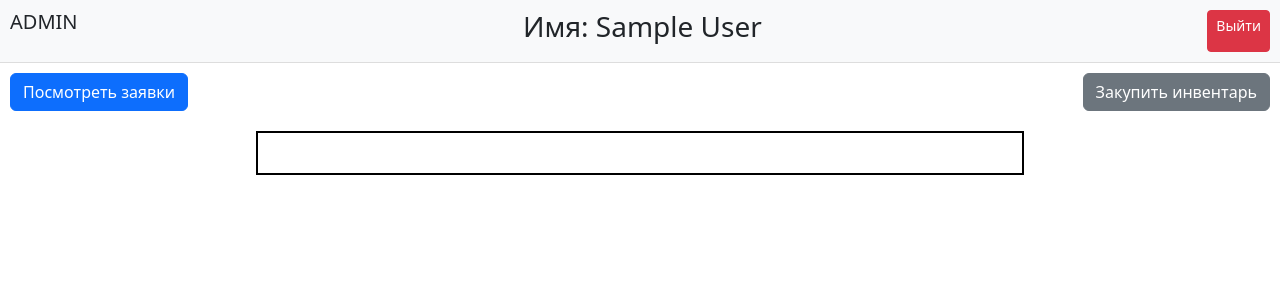
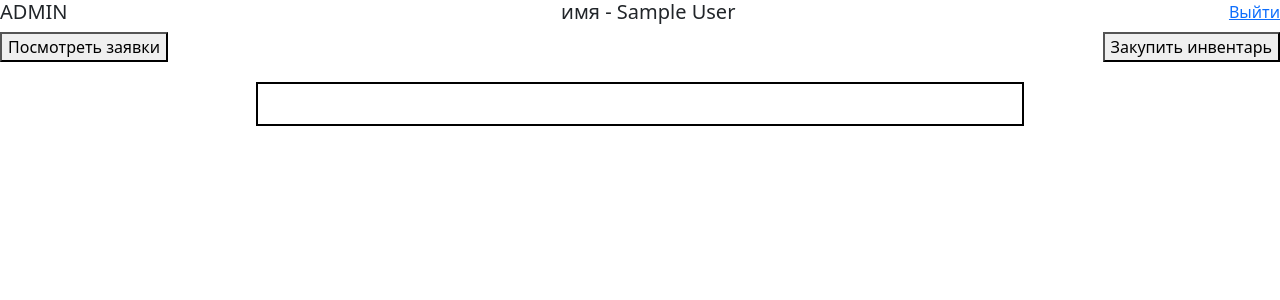
Before and after one commit to JLirik/Sport_ppo, a Flask app: page /admin/main in a window 1280 px wide. Shown: the top 300 px of the page. Run offline with Flask 3, Linux system fonts and the light colour scheme; the visitor is signed in with stand-in values (Sample User, id 1); data that the repository does not hold is empty; some libraries are stand-ins or nearby versions; some web fonts are replaced.

Commit message:
admin_update_inventory 1.1 commit

```diff
--- a/templates/admin_main.html
+++ b/templates/admin_main.html
@@ -15,18 +15,17 @@
 
 <body>
 {% if current_user.is_authenticated %}
-    <header style="display: flex; justify-content: space-between; padding: 10px; background-color: #f8f9fa; border-bottom: 1px solid #ddd;">
+    <div style="display: flex; justify-content: space-between">
         <h5>ADMIN</h5>
-        <h3>Имя: {{ current_user.name }}</h3>
-        <a href="/logout" class="btn btn-danger btn-sm">Выйти</a>
-    </header>
-
-    <div style="display: flex; justify-content: space-between; margin: 10px;">
+        <h5>имя - {{ current_user.name }}</h5>
+        <a href="/logout">Выйти</a>
+    </div>
+    <div style="display: flex; justify-content: space-between">
         <form action="/admin/check_requests" method="get">
-            <button class="btn btn-primary">Посмотреть заявки</button>
+            <button class="check-requests">Посмотреть заявки</button>
         </form>
         <form action="/admin/purchases" method="get">
-            <button class="btn btn-secondary">Закупить инвентарь</button>
+            <button class="purchases">Закупить инвентарь</button>
         </form>
     </div>
 
```
